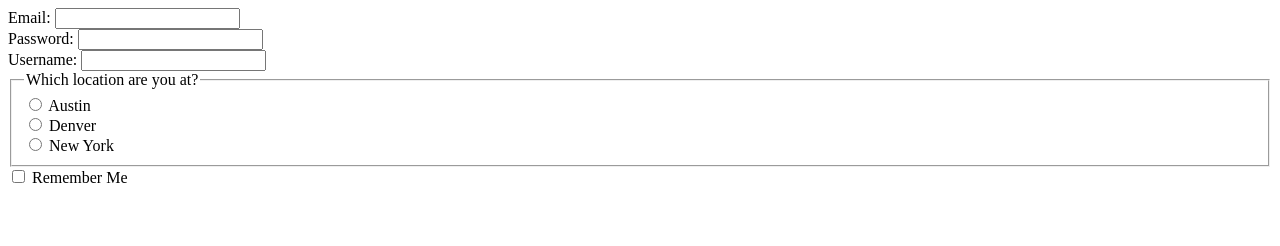
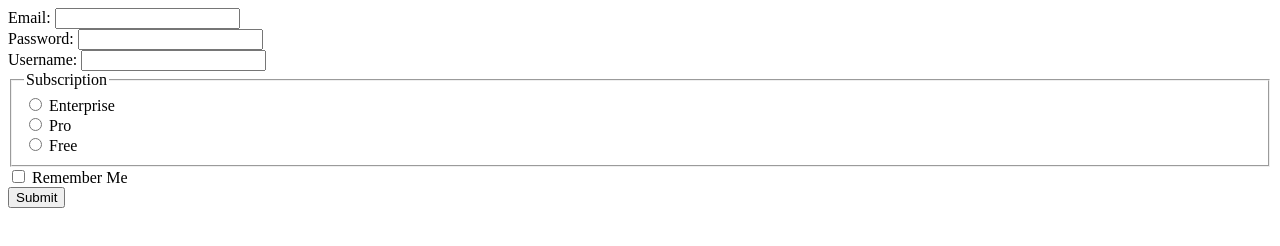
Before and after one commit to asatt003/FormRepositoryTraining, a plain HTML site: page index.html in a window 1280 px wide. Drawn offline with Linux system fonts and the light colour scheme.

Commit message:
Update index.html
Fixed formatting issues. Possible final cut.

```diff
--- a/index.html
+++ b/index.html
@@ -1,17 +1,21 @@
-  <label>Email: <input type="text" name="Email" value=""></label><br>
+<!DOCTYPE html>
+<html lang=en>
+<form>
+
+<label>Email: <input type="text" name="Email" value=""></label><br>
   <label>Password: <input type="text" name="Password" value=""></label><br>
   <label>Username: <input type="text" name="Username" value=""></label><br>
 
   <fieldset>
-    <legend>Which location are you at?</legend>
-    <input id="location-austin" type="radio" name="location" value="Austin">
-    <label for="location-austin">Austin</label><br>
-
-    <input id="location-denver" type="radio" name="location" value="Denver">
-    <label for="location-denver">Denver</label><br>
-
-    <input id="location-nyc" type="radio" name="location" value="New York">
-    <label for="location-nyc">New York</label><br>
+    <legend>Subscription</legend>
+	<input type="radio" name="subscription" value="Enterprise"> Enterprise<br>
+	<input type="radio" name="subscription" value="Pro"> Pro<br>
+	<input type="radio" name="subscription" value="Free"> Free<br>
   </fieldset>
 
-  <input type="checkbox" name="Remember Me" value=""> Remember Me
+  <input type="checkbox" name="Remember Me" value=""> Remember Me<br>
+
+  <button type="submit">Submit</button><br>
+
+</form>
+</html>
```
